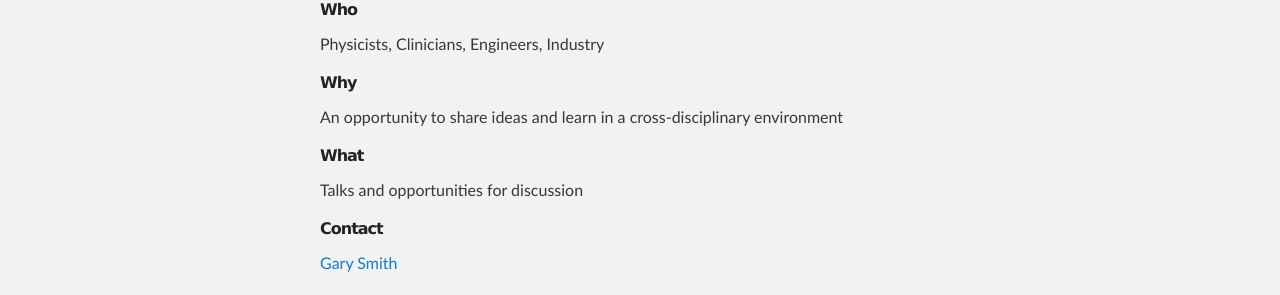
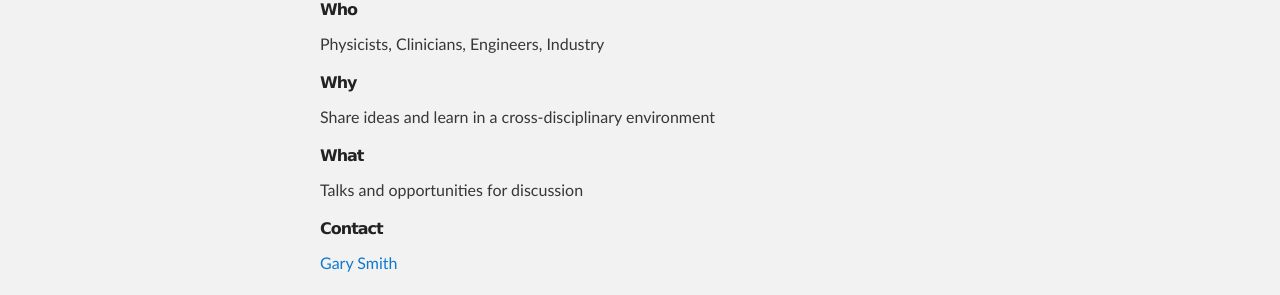
Before and after one commit to gsmith23/gsmith23.github.io, a Jekyll site: the page built from index.md, in a window 1280 px wide. Shown: the part 517-812 px from the top of the page. Built offline with Jekyll 4.4.1, drawn with Linux system fonts in a browser that asks for light colours.

Commit message:
Update index.md

```diff
--- a/index.md
+++ b/index.md
@@ -13,7 +13,7 @@ Friday 9th June 2017 from Midday
 ###### [](#header-6) Who
 Physicists, Clinicians, Engineers, Industry
 ###### [](#header-6) Why
-An opportunity to share ideas and learn in a cross-disciplinary environment
+Share ideas and learn in a cross-disciplinary environment
 ###### [](#header-6) What
 Talks and opportunities for discussion
 ###### [](#header-6) Contact
```
